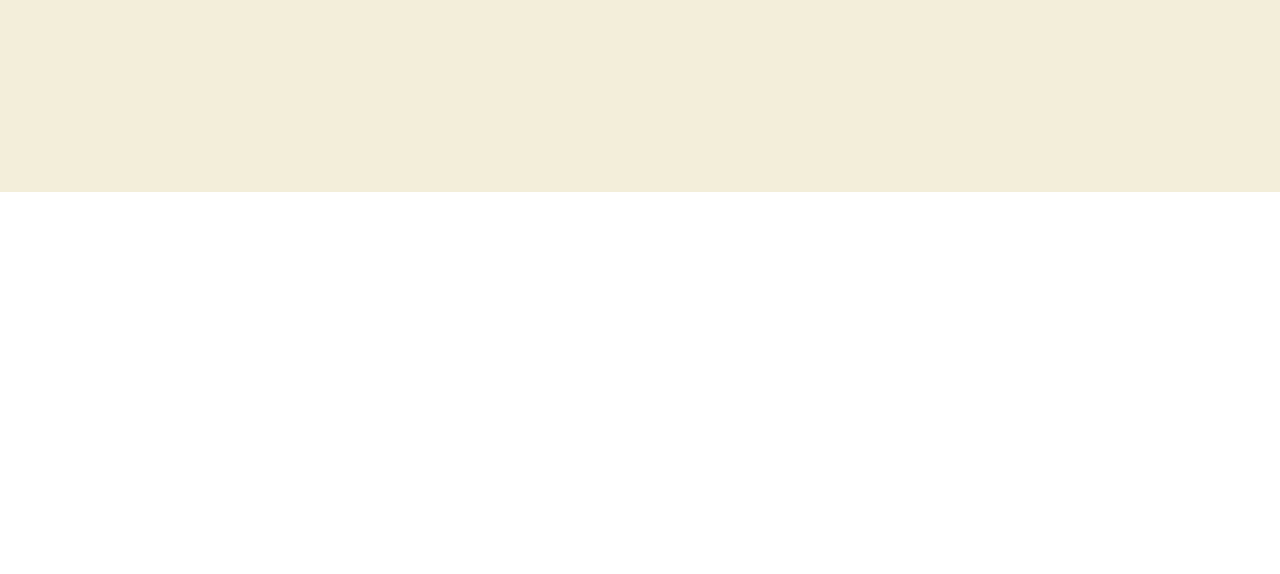
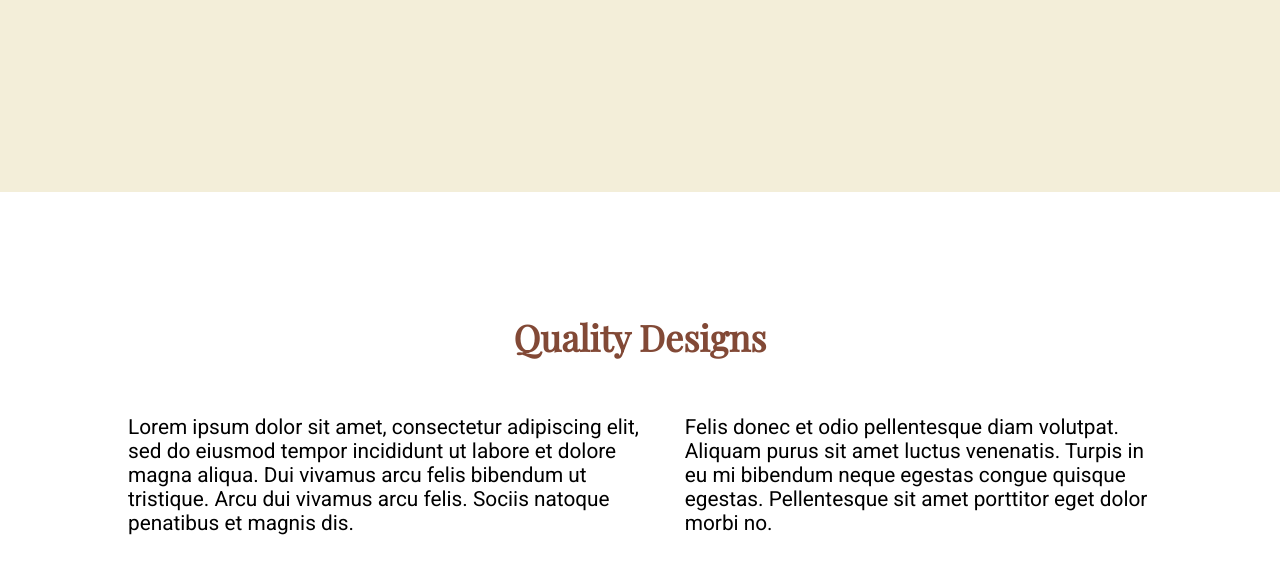
Before and after one commit to michaelamponsah/crl-css, a plain HTML site: page crl-07/index.html in a window 1280 px wide. Shown: the part 470-1044 px from the top of the page. Before the commit the page ends 800 px from the top, so only its background shows below. Drawn offline with nearby package versions, Linux system fonts and the light colour scheme.

Commit message:
Implemented section 2 of landing page

```diff
--- a/crl-07/index.html
+++ b/crl-07/index.html
@@ -24,5 +24,24 @@
         </div>
       </div>
     </section>
+    <section class="section-2">
+      <div class="container section-2__content-wrapper">
+        <h2 class="title">Quality Designs</h2>
+        <div class="d-flex">
+          <p class="p-text col">
+            Lorem ipsum dolor sit amet, consectetur adipiscing elit, sed do
+            eiusmod tempor incididunt ut labore et dolore magna aliqua. Dui
+            vivamus arcu felis bibendum ut tristique. Arcu dui vivamus arcu
+            felis. Sociis natoque penatibus et magnis dis.
+          </p>
+          <p class="p-text col">
+            Felis donec et odio pellentesque diam volutpat. Aliquam purus sit
+            amet luctus venenatis. Turpis in eu mi bibendum neque egestas congue
+            quisque egestas. Pellentesque sit amet porttitor eget dolor morbi
+            no.
+          </p>
+        </div>
+      </div>
+    </section>
   </body>
 </html>
--- a/crl-07/style.css
+++ b/crl-07/style.css
@@ -5,7 +5,6 @@
   margin: 0;
 }
 body {
-  font-family: "Playfair Display", serif;
   font-family: "Roboto", sans-serif;
   font-size: 1.3rem;
 }
@@ -20,6 +19,10 @@
 .d-flex {
   display: flex;
   justify-content: center;
+}
+.p-text{
+    font-size: 1.3rem;
+    text-align: left;
 }
 
 /* HERO SECTION */
@@ -45,3 +48,18 @@
   font-family: "Playfair Display", serif;
   font-size: 3.75rem;
 }
+
+/* SECTION 2 */
+.section-2__content-wrapper {
+  padding: 3.25em 0;
+}
+.title {
+  font-family: "Playfair Display", serif;
+  color: #824936;
+  font-size: 2.25rem;
+  text-align: center;
+  padding: 1.5em 0;
+}
+.col + .col {
+  margin-left: 1em;
+}
```
